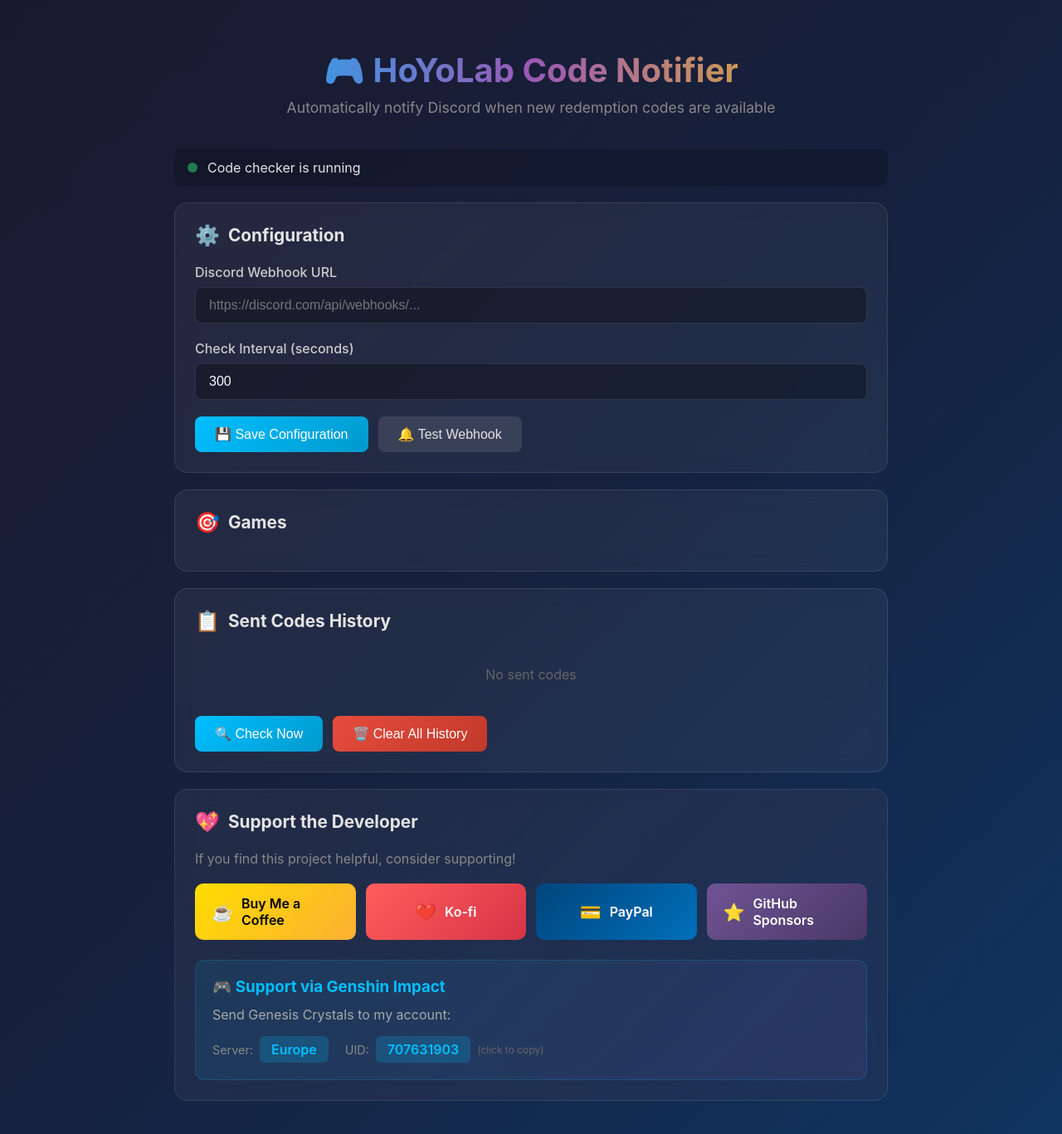
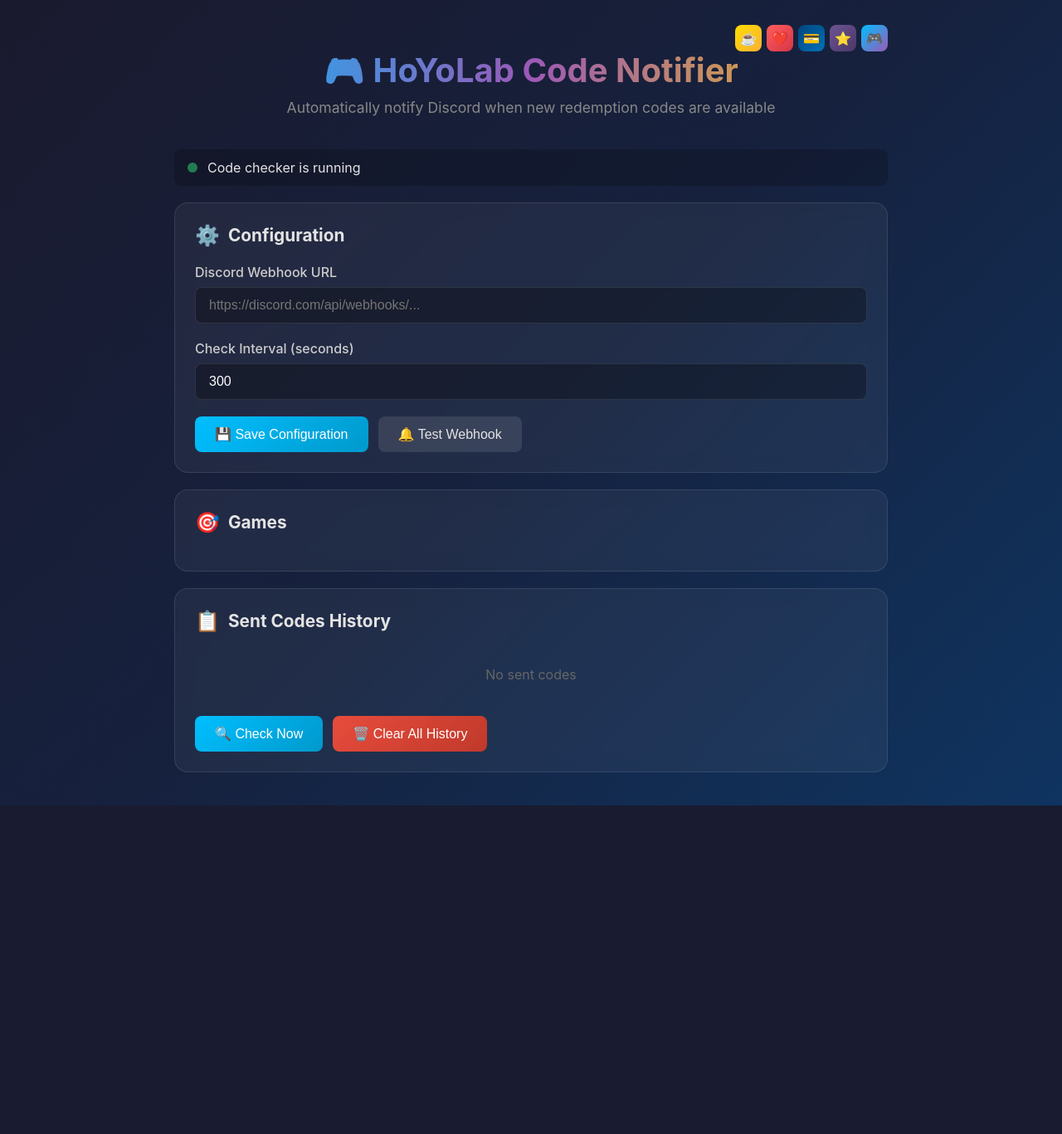
Before and after one commit to TheInfamousToTo/hoyolab-code-notifier, a Flask app: page / in a window 1280 px wide. Shown: the whole page at 83% size. After the commit the page ends 971 px from the top, so only its background shows below. Run offline with Flask 3, Linux system fonts and the light colour scheme; data that the repository does not hold is empty; parts of the project's set-up code (start-up, migrations or seed data) failed here and were passed over.

Commit message:
fix: copy UID button now works on HTTP (non-HTTPS) pages
- Fixed dropdown hover disappearing before copy button click
- Changed clipboard copy to use execCommand fallback for HTTP compatibility
- Updated requests to 2.32.4 for security fix (CVE-2024-47081)

```diff
--- a/docker-compose.local.yml
+++ b/docker-compose.local.yml
@@ -6,7 +6,7 @@ services:
     container_name: hoyolab-code-notifier
     restart: unless-stopped
     ports:
-      - "5050:5000"
+      - "5051:5000"
     volumes:
       - ./data:/app/data
     environment:
--- a/templates/index.html
+++ b/templates/index.html
@@ -27,6 +27,7 @@
         header {
             text-align: center;
             padding: 40px 0;
+            position: relative;
         }
 
         header h1 {
@@ -41,6 +42,106 @@
         header p {
             color: #888;
             font-size: 1.1rem;
+        }
+
+        /* Support Icons - Top Right */
+        .support-icons {
+            position: absolute;
+            top: 10px;
+            right: 0;
+            display: flex;
+            align-items: center;
+            gap: 6px;
+        }
+
+        .support-icon-link {
+            display: flex;
+            align-items: center;
+            justify-content: center;
+            width: 32px;
+            height: 32px;
+            border-radius: 8px;
+            text-decoration: none;
+            font-size: 1rem;
+            transition: transform 0.2s, box-shadow 0.2s;
+            cursor: pointer;
+        }
+
+        .support-icon-link:hover {
+            transform: translateY(-2px);
+            box-shadow: 0 4px 12px rgba(0, 0, 0, 0.3);
+        }
+
+        .support-icon-link.coffee { background: linear-gradient(135deg, #FFDD00 0%, #FBB034 100%); }
+        .support-icon-link.kofi { background: linear-gradient(135deg, #FF5E5B 0%, #D63447 100%); }
+        .support-icon-link.paypal { background: linear-gradient(135deg, #00457C 0%, #0070BA 100%); }
+        .support-icon-link.github { background: linear-gradient(135deg, #6e5494 0%, #4A3766 100%); }
+        .genshin-wrapper {
+            position: relative;
+            display: flex;
+            align-items: center;
+        }
+
+        .support-icon-link.genshin {
+            background: linear-gradient(135deg, #00bfff 0%, #9b59b6 100%);
+        }
+
+        .genshin-dropdown {
+            display: none;
+            position: absolute;
+            top: 100%;
+            right: 0;
+            margin-top: 0;
+            background: rgba(30, 30, 50, 0.98);
+            border: 1px solid rgba(0, 191, 255, 0.3);
+            border-radius: 8px;
+            padding: 12px 16px;
+            white-space: nowrap;
+            z-index: 1000;
+            font-size: 0.85rem;
+            box-shadow: 0 4px 20px rgba(0, 0, 0, 0.4);
+        }
+
+        /* Invisible bridge to prevent hover gap */
+        .genshin-dropdown::before {
+            content: '';
+            position: absolute;
+            top: -10px;
+            left: 0;
+            right: 0;
+            height: 10px;
+        }
+
+        .genshin-wrapper:hover .genshin-dropdown {
+            display: block;
+        }
+
+        .genshin-dropdown .server {
+            color: #888;
+            font-size: 0.8rem;
+            margin-bottom: 4px;
+        }
+
+        .genshin-dropdown .uid-row {
+            display: flex;
+            align-items: center;
+            gap: 8px;
+            color: #00bfff;
+            font-weight: 600;
+        }
+
+        .genshin-dropdown .copy-btn {
+            background: rgba(0, 191, 255, 0.2);
+            border: none;
+            color: #00bfff;
+            padding: 4px 8px;
+            border-radius: 4px;
+            cursor: pointer;
+            font-size: 0.75rem;
+        }
+
+        .genshin-dropdown .copy-btn:hover {
+            background: rgba(0, 191, 255, 0.4);
         }
 
         .card {
@@ -290,115 +391,7 @@
             padding: 20px;
         }
 
-        /* Support Section Styles */
-        .support-card {
-            background: linear-gradient(135deg, rgba(255, 255, 255, 0.05) 0%, rgba(255, 107, 107, 0.05) 100%);
-        }
 
-        .support-buttons {
-            display: grid;
-            grid-template-columns: repeat(auto-fit, minmax(180px, 1fr));
-            gap: 12px;
-            margin-bottom: 24px;
-        }
-
-        .support-btn {
-            display: flex;
-            align-items: center;
-            justify-content: center;
-            gap: 10px;
-            padding: 14px 20px;
-            border-radius: 10px;
-            text-decoration: none;
-            font-weight: 600;
-            transition: transform 0.2s, box-shadow 0.2s;
-        }
-
-        .support-btn:hover {
-            transform: translateY(-3px);
-            box-shadow: 0 8px 20px rgba(0, 0, 0, 0.3);
-        }
-
-        .support-btn .support-icon {
-            font-size: 1.3rem;
-        }
-
-        .support-btn.coffee {
-            background: linear-gradient(135deg, #FFDD00 0%, #FBB034 100%);
-            color: #000;
-        }
-
-        .support-btn.kofi {
-            background: linear-gradient(135deg, #FF5E5B 0%, #D63447 100%);
-            color: #fff;
-        }
-
-        .support-btn.paypal {
-            background: linear-gradient(135deg, #00457C 0%, #0070BA 100%);
-            color: #fff;
-        }
-
-        .support-btn.github {
-            background: linear-gradient(135deg, #6e5494 0%, #4A3766 100%);
-            color: #fff;
-        }
-
-        .genshin-support {
-            background: linear-gradient(135deg, rgba(0, 191, 255, 0.1) 0%, rgba(155, 89, 182, 0.1) 100%);
-            border-radius: 12px;
-            padding: 20px;
-            margin-top: 20px;
-            border: 1px solid rgba(0, 191, 255, 0.2);
-        }
-
-        .genshin-support h3 {
-            margin-bottom: 12px;
-            color: #00bfff;
-        }
-
-        .genshin-support p {
-            color: #aaa;
-            margin-bottom: 16px;
-        }
-
-        .genshin-info {
-            display: flex;
-            flex-wrap: wrap;
-            gap: 20px;
-        }
-
-        .genshin-detail {
-            display: flex;
-            align-items: center;
-            gap: 8px;
-        }
-
-        .genshin-detail .label {
-            color: #888;
-            font-size: 0.9rem;
-        }
-
-        .genshin-detail .value {
-            background: rgba(0, 191, 255, 0.2);
-            padding: 6px 14px;
-            border-radius: 6px;
-            font-weight: 600;
-            color: #00bfff;
-        }
-
-        .genshin-detail .uid-copy {
-            cursor: pointer;
-            transition: background 0.2s;
-        }
-
-        .genshin-detail .uid-copy:hover {
-            background: rgba(0, 191, 255, 0.4);
-        }
-
-        .genshin-detail .copy-hint {
-            font-size: 0.75rem;
-            color: #666;
-        }
 
         @media (max-width: 600px) {
             header h1 {
@@ -431,6 +424,22 @@
 <body>
     <div class="container">
         <header>
+            <div class="support-icons">
+                <a href="https://www.buymeacoffee.com/theinfamoustoto" target="_blank" class="support-icon-link coffee" title="Buy Me a Coffee">☕</a>
+                <a href="https://ko-fi.com/theinfamoustoto" target="_blank" class="support-icon-link kofi" title="Ko-fi">❤️</a>
+                <a href="https://paypal.me/alsatrawi" target="_blank" class="support-icon-link paypal" title="PayPal">💳</a>
+                <a href="https://github.com/sponsors/TheInfamousToTo" target="_blank" class="support-icon-link github" title="GitHub Sponsors">⭐</a>
+                <div class="genshin-wrapper">
+                    <div class="support-icon-link genshin" title="Support via Genshin Impact">🎮</div>
+                    <div class="genshin-dropdown">
+                        <div class="server">🌍 Europe Server</div>
+                        <div class="uid-row">
+                            <span>UID: 707631903</span>
+                            <button class="copy-btn" id="copyUidBtn">📋 Copy</button>
+                        </div>
+                    </div>
+                </div>
+            </div>
             <h1>🎮 HoYoLab Code Notifier</h1>
             <p>Automatically notify Discord when new redemption codes are available</p>
         </header>
@@ -480,45 +489,6 @@
             </div>
         </div>
 
-        <div class="card support-card">
-            <h2><span class="icon">💖</span> Support the Developer</h2>
-            <p style="color: #888; margin-bottom: 20px;">If you find this project helpful, consider supporting!</p>
-
-            <div class="support-buttons">
-                <a href="https://www.buymeacoffee.com/theinfamoustoto" target="_blank" class="support-btn coffee">
-                    <span class="support-icon">☕</span>
-                    <span>Buy Me a Coffee</span>
-                </a>
-                <a href="https://ko-fi.com/theinfamoustoto" target="_blank" class="support-btn kofi">
-                    <span class="support-icon">❤️</span>
-                    <span>Ko-fi</span>
-                </a>
-                <a href="https://paypal.me/alsatrawi" target="_blank" class="support-btn paypal">
-                    <span class="support-icon">💳</span>
-                    <span>PayPal</span>
-                </a>
-                <a href="https://github.com/sponsors/TheInfamousToTo" target="_blank" class="support-btn github">
-                    <span class="support-icon">⭐</span>
-                    <span>GitHub Sponsors</span>
-                </a>
-            </div>
-
-            <div class="genshin-support">
-                <h3>🎮 Support via Genshin Impact</h3>
-                <p>Send Genesis Crystals to my account:</p>
-                <div class="genshin-info">
-                    <div class="genshin-detail">
-                        <span class="label">Server:</span>
-                        <span class="value">Europe</span>
-                    </div>
-                    <div class="genshin-detail">
-                        <span class="label">UID:</span>
-                        <span class="value uid-copy" onclick="copyUID()">707631903</span>
-                        <span class="copy-hint">(click to copy)</span>
-                    </div>
-                </div>
-            </div>
-        </div>
     </div>
 
     <div class="toast" id="toast"></div>
@@ -731,21 +701,35 @@
             }, 3000);
         }
 
-        function copyUID() {
+        function copyUID(e) {
+            if (e) {
+                e.preventDefault();
+                e.stopPropagation();
+            }
             const uid = '707631903';
-            navigator.clipboard.writeText(uid).then(() => {
+
+            // Use fallback method that works on HTTP (not just HTTPS)
+            const textArea = document.createElement('textarea');
+            textArea.value = uid;
+            textArea.style.position = 'fixed';
+            textArea.style.left = '-9999px';
+            textArea.style.top = '0';
+            document.body.appendChild(textArea);
+            textArea.focus();
+            textArea.select();
+
+            try {
+                document.execCommand('copy');
                 showToast('UID copied to clipboard!', 'success');
-            }).catch(() => {
-                // Fallback for older browsers
-                const textArea = document.createElement('textarea');
-                textArea.value = uid;
-                document.body.appendChild(textArea);
-                textArea.select();
-                document.execCommand('copy');
-                document.body.removeChild(textArea);
-                showToast('UID copied to clipboard!', 'success');
-            });
+            } catch (err) {
+                showToast('Failed to copy UID', 'error');
+            }
+
+            document.body.removeChild(textArea);
         }
+
+        // Attach event listener after DOM loads
+        document.getElementById('copyUidBtn').addEventListener('click', copyUID);
     </script>
 </body>
 </html>
```
Also changed, not shown: CHANGELOG.md, 1 other file.
